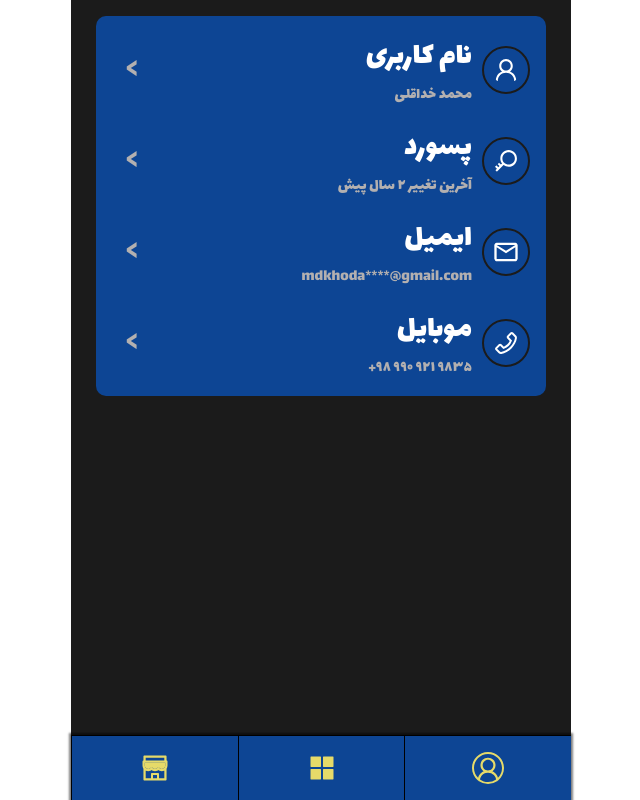
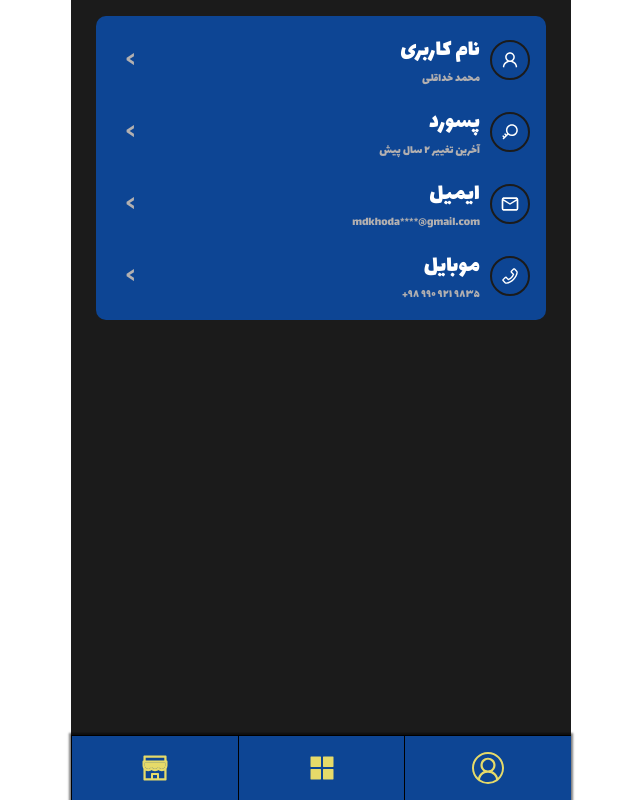
Before and after one commit to MKhodagholi/hokm-online, a React (Create React App) app: page /profile in a window 1280 px wide. Shown: the whole page, without its empty margins (319-959 px from the left). Built offline with nearby package versions, Linux system fonts and the light colour scheme.

Commit message:
44. change to older font-size

```diff
--- a/src/pages/Profile/UserInformationStyled.js
+++ b/src/pages/Profile/UserInformationStyled.js
@@ -14,14 +14,14 @@ const UserInformationStyled = styled.div`
     display: flex;
     align-items: center;
     padding-top: 1rem;
-    font-size: 2rem;
+    font-size: 1.5rem;
     width: 100%;
     svg {
       margin: 0 1rem;
       margin-left: 0;
       margin-left: 10px;
       padding: 0.5rem;
-      font-size: 3rem;
+      font-size: 2.5rem;
       border: 2px solid ${({ theme }) => theme.colors.primary};
       border-radius: 50%;
     }
@@ -29,7 +29,7 @@ const UserInformationStyled = styled.div`
       display: flex;
       flex-direction: column;
       span {
-        font-size: 1rem;
+        font-size: 0.75rem;
         color: ${({ theme }) => theme.colors.grayColor};
       }
     }
```
